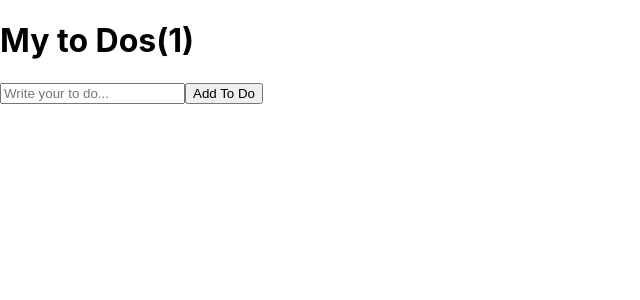
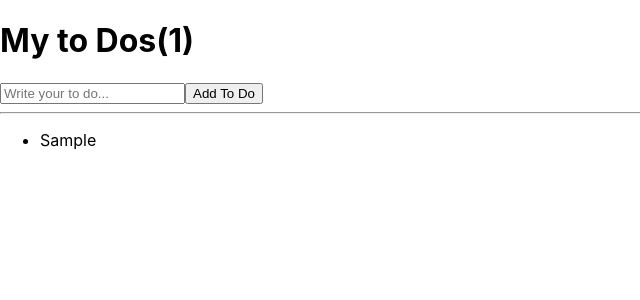
Before and after one commit to rowooncoding/training-react, a React (Create React App) app: page / in a window 1280 px wide. Both pictures are taken after typing "Sample" into the empty fields and a click on the button "Add To Do". Shown: the top 300 px of the page, without its empty margins (0-640 px from the left). Built offline with nearby package versions, Linux system fonts and the light colour scheme.

Commit message:
[추가] map으로 배열 요소들 출력해보기

```diff
--- a/src/App.js
+++ b/src/App.js
@@ -25,6 +25,12 @@ function App() {
         />
         <button>Add To Do</button>
       </form>
+      <hr />
+      {toDos.map((item) => (
+        <ul>
+          <li>{item}</li>
+        </ul>
+      ))}
     </div>
   );
 }
```
